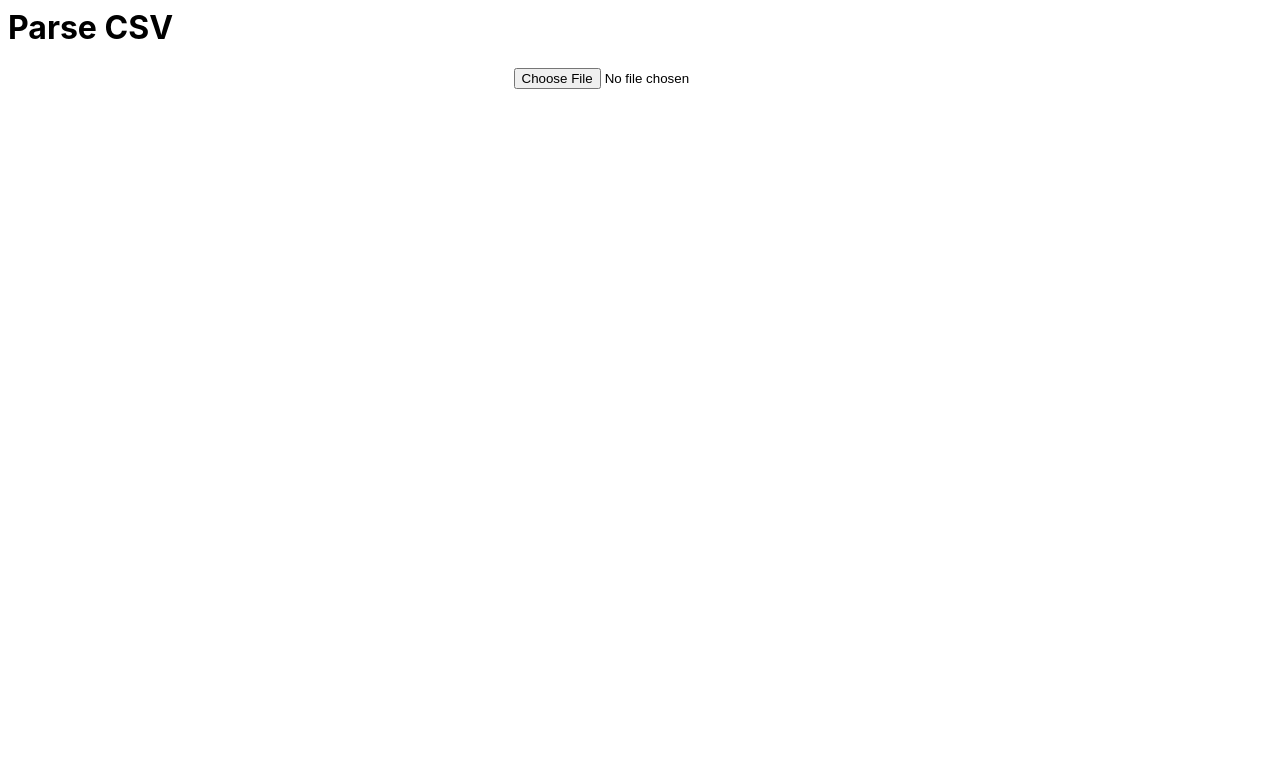
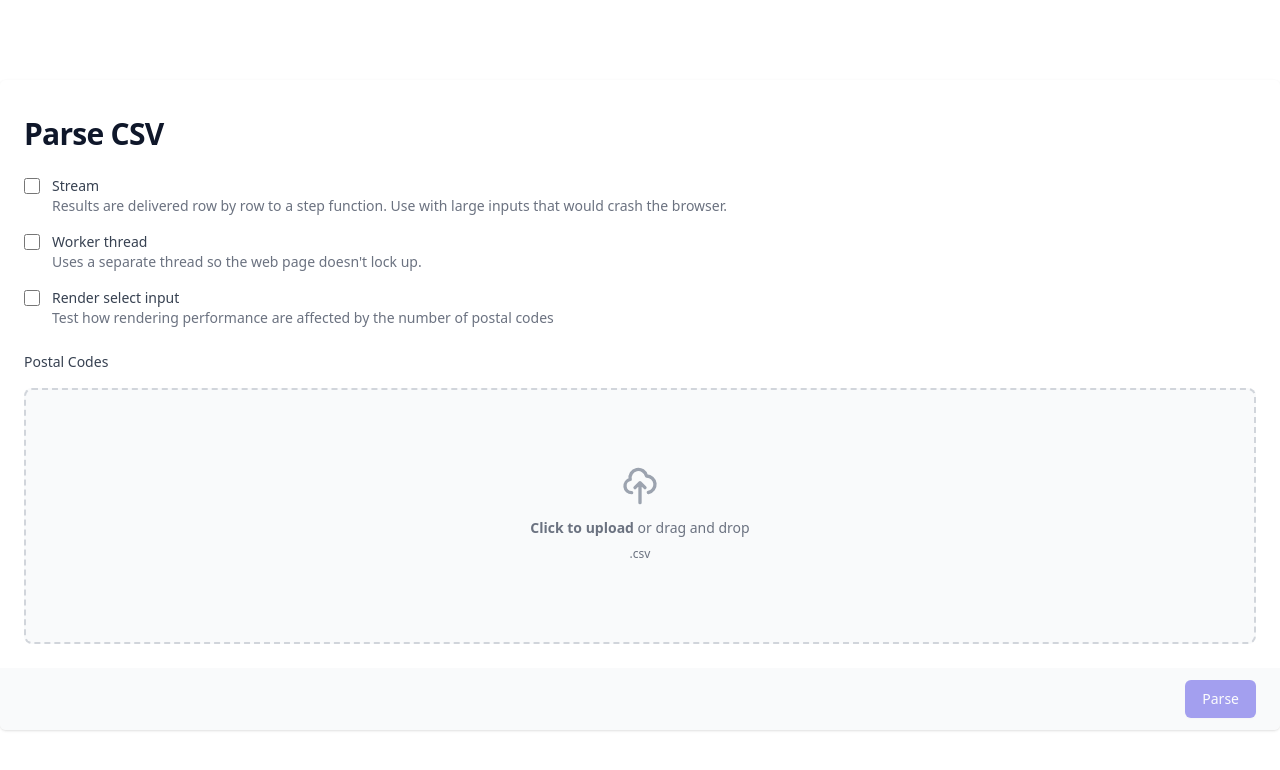
Before and after one commit to daon/react-parse-csv, a React (Create React App) app: page / in a window 1280 px wide. Shown: the top 770 px of the page. Built offline with nearby package versions, Linux system fonts and the light colour scheme.

Commit message:
2 files modified, 1 deleted

```diff
--- a/public/index.html
+++ b/public/index.html
@@ -1 +1,11 @@
-<div id="root"></div>
+<!DOCTYPE html>
+<html>
+  <head>
+    <meta charset="UTF-8" />
+    <meta name="viewport" content="width=device-width, initial-scale=1.0" />
+    <script src="https://cdn.tailwindcss.com"></script>
+  </head>
+  <body>
+    <div id="root"></div>
+  </body>
+</html>
--- a/src/App.js
+++ b/src/App.js
@@ -1,52 +1,270 @@
 import React from 'react';
-import './style.css';
 import { useState } from 'react';
 import Papa from 'papaparse';
 import Select from 'react-select';
+
+function now() {
+  return typeof window.performance !== 'undefined'
+    ? window.performance.now()
+    : 0;
+}
 
 export default function App() {
   const [error, setError] = useState(null);
   const [loading, setLoading] = useState(false);
   const [options, setOptions] = useState(null);
+  const [time, setTime] = useState(null);
+  const [stream, setStream] = useState(false);
+  const [worker, setWorker] = useState(false);
+  const [renderSelect, setRenderSelect] = useState(false);
+  const [dragActive, setDragActive] = useState(false);
+  const [file, setFile] = useState(null);
 
-  const handleFileUpload = (event) => {
+  const handleDrag = (event) => {
+    event.preventDefault();
+    if (event.type === 'dragenter' || event.type === 'dragover') {
+      setDragActive(true);
+    } else if (event.type === 'dragleave') {
+      setDragActive(false);
+    }
+  };
+
+  const handleDrop = (event) => {
+    event.preventDefault();
+    event.stopPropagation();
+    setDragActive(false);
+    if (
+      event.dataTransfer.files &&
+      event.dataTransfer.files[0] &&
+      event.dataTransfer.files[0].type === 'text/csv'
+    ) {
+      setFile(event.dataTransfer.files[0]);
+    }
+  };
+
+  const handleParse = (event) => {
+    event.preventDefault();
     setLoading(true);
+    setError(null);
+    setTime(null);
     setOptions(null);
-    const file = event.target.files[0];
+    let end = 0;
+    const start = now();
     Papa.parse(file, {
-      complete: (result) => {
-        if (result.error) {
-          setError(result.error);
-        } else {
+      error: (error, file) => {
+        end = now();
+        console.error('ERROR:', err, file);
+        setError(error);
+        setLoading(false);
+      },
+      complete: (results) => {
+        end = now();
         setError(null);
         setOptions(
-            result.data
-              .slice(1)
-              .map((row) => ({ value: row[0], label: row[0] }))
+          results.data.slice(1).map((row) => ({ value: row[0], label: row[0] }))
         );
-        }
+        setTime(end - start);
         setLoading(false);
       },
     });
   };
 
   return (
-    <div className="App">
-      <h1>Parse CSV</h1>
+    <div className="container mx-auto pt-20">
+      <div class="shadow sm:overflow-hidden sm:rounded-md">
+        <form onSubmit={handleParse}>
+          <div class="space-y-6 bg-white px-4 py-5 sm:p-6">
+            <h1 className="mt-3 text-3xl font-extrabold tracking-tight text-slate-900">
+              Parse CSV
+            </h1>
 
+            <div className="mt-4 space-y-4">
+              <div className="flex items-start">
+                <div className="flex h-5 items-center">
                   <input
+                    id="stream"
+                    name="stream"
+                    type="checkbox"
+                    value={stream}
+                    onChange={(event) => setStream(event.target.checked)}
+                    className="h-4 w-4 rounded border-gray-300 text-indigo-600 focus:ring-indigo-500"
+                  />
+                </div>
+                <div className="ml-3 text-sm">
+                  <label for="stream" className="font-medium text-gray-700">
+                    Stream
+                  </label>
+                  <p className="text-gray-500">
+                    Results are delivered row by row to a step function. Use
+                    with large inputs that would crash the browser.
+                  </p>
+                </div>
+              </div>
+              <div className="flex items-start">
+                <div className="flex h-5 items-center">
+                  <input
+                    id="worker"
+                    name="worker"
+                    type="checkbox"
+                    value={worker}
+                    onChange={(event) => setWorker(event.target.checked)}
+                    className="h-4 w-4 rounded border-gray-300 text-indigo-600 focus:ring-indigo-500"
+                  />
+                </div>
+                <div className="ml-3 text-sm">
+                  <label for="worker" className="font-medium text-gray-700">
+                    Worker thread
+                  </label>
+                  <p className="text-gray-500">
+                    Uses a separate thread so the web page doesn't lock up.
+                  </p>
+                </div>
+              </div>
+              <div className="flex items-start">
+                <div className="flex h-5 items-center">
+                  <input
+                    id="renderSelect"
+                    name="renderSelect"
+                    type="checkbox"
+                    value={renderSelect}
+                    onChange={(event) => setRenderSelect(event.target.checked)}
+                    className="h-4 w-4 rounded border-gray-300 text-indigo-600 focus:ring-indigo-500"
+                  />
+                </div>
+                <div className="ml-3 text-sm">
+                  <label
+                    for="renderSelect"
+                    className="font-medium text-gray-700"
+                  >
+                    Render select input
+                  </label>
+                  <p className="text-gray-500">
+                    Test how rendering performance are affected by the number of
+                    postal codes
+                  </p>
+                </div>
+              </div>
+            </div>
+            <div className="mt-4 space-y-4">
+              <div class="block text-sm font-medium text-gray-700">
+                Postal Codes
+              </div>
+              <div class="flex items-center justify-center w-full">
+                <label
+                  for="dropzone-file"
+                  class="flex flex-col items-center justify-center w-full h-64 border-2 border-gray-300 border-dashed rounded-lg cursor-pointer bg-gray-50 dark:hover:bg-bray-800 dark:bg-gray-700 hover:bg-gray-100 dark:border-gray-600 dark:hover:border-gray-500 dark:hover:bg-gray-600"
+                  draggable
+                  onDragEnter={handleDrag}
+                  onDragLeave={handleDrag}
+                  onDragOver={handleDrag}
+                  onDrop={handleDrop}
+                >
+                  {file && (
+                    <p className="mb-2 text-sm text-gray-500 dakr:text-gray-400 font-semibold">
+                      {file.name}
+                    </p>
+                  )}
+                  {!file && (
+                    <div class="flex flex-col items-center justify-center pt-5 pb-6">
+                      <svg
+                        aria-hidden="true"
+                        class="w-10 h-10 mb-3 text-gray-400"
+                        fill="none"
+                        stroke="currentColor"
+                        viewBox="0 0 24 24"
+                        xmlns="http://www.w3.org/2000/svg"
+                      >
+                        <path
+                          stroke-linecap="round"
+                          stroke-linejoin="round"
+                          stroke-width="2"
+                          d="M7 16a4 4 0 01-.88-7.903A5 5 0 1115.9 6L16 6a5 5 0 011 9.9M15 13l-3-3m0 0l-3 3m3-3v12"
+                        ></path>
+                      </svg>
+                      <p class="mb-2 text-sm text-gray-500 dark:text-gray-400">
+                        <span class="font-semibold">Click to upload</span> or
+                        drag and drop
+                      </p>
+                      <p class="text-xs text-gray-500 dark:text-gray-400">
+                        .csv
+                      </p>
+                    </div>
+                  )}
+                  <input
+                    id="dropzone-file"
                     type="file"
-        name="file"
-        accept=".csv"
-        style={{ display: 'block', margin: '10px auto' }}
-        onChange={handleFileUpload}
+                    class="hidden"
+                    onChange={(event) => setFile(event.target.files[0])}
+                    accept="text/csv"
                   />
+                </label>
+              </div>
+            </div>
+          </div>
+          <div class="bg-gray-50 px-4 py-3 text-right sm:px-6">
+            <button
+              disabled={!file}
+              type="submit"
+              class="inline-flex justify-center rounded-md border border-transparent bg-indigo-600 py-2 px-4 text-sm font-medium text-white shadow-sm hover:bg-indigo-700 focus:outline-none focus:ring-2 focus:ring-indigo-500 focus:ring-offset-2 disabled:opacity-50"
+            >
+              Parse
+            </button>
+          </div>
+        </form>
+      </div>
 
-      {loading && <div>loading...</div>}
-
+      {loading && (
+        <div class="mt-6 text-center">
+          <div role="status">
+            <svg
+              class="inline mr-2 w-8 h-8 text-gray-200 animate-spin dark:text-gray-600 fill-blue-600"
+              viewBox="0 0 100 101"
+              fill="none"
+              xmlns="http://www.w3.org/2000/svg"
+            >
+              <path
+                d="M100 50.5908C100 78.2051 77.6142 100.591 50 100.591C22.3858 100.591 0 78.2051 0 50.5908C0 22.9766 22.3858 0.59082 50 0.59082C77.6142 0.59082 100 22.9766 100 50.5908ZM9.08144 50.5908C9.08144 73.1895 27.4013 91.5094 50 91.5094C72.5987 91.5094 90.9186 73.1895 90.9186 50.5908C90.9186 27.9921 72.5987 9.67226 50 9.67226C27.4013 9.67226 9.08144 27.9921 9.08144 50.5908Z"
+                fill="currentColor"
+              />
+              <path
+                d="M93.9676 39.0409C96.393 38.4038 97.8624 35.9116 97.0079 33.5539C95.2932 28.8227 92.871 24.3692 89.8167 20.348C85.8452 15.1192 80.8826 10.7238 75.2124 7.41289C69.5422 4.10194 63.2754 1.94025 56.7698 1.05124C51.7666 0.367541 46.6976 0.446843 41.7345 1.27873C39.2613 1.69328 37.813 4.19778 38.4501 6.62326C39.0873 9.04874 41.5694 10.4717 44.0505 10.1071C47.8511 9.54855 51.7191 9.52689 55.5402 10.0491C60.8642 10.7766 65.9928 12.5457 70.6331 15.2552C75.2735 17.9648 79.3347 21.5619 82.5849 25.841C84.9175 28.9121 86.7997 32.2913 88.1811 35.8758C89.083 38.2158 91.5421 39.6781 93.9676 39.0409Z"
+                fill="currentFill"
+              />
+            </svg>
+            <span class="sr-only">Loading...</span>
+          </div>
+        </div>
+      )}
       {error && <div>{error}</div>}
 
-      {options && <Select defaultValue={options} isMulti options={options} />}
+      {time && (
+        <div className="mt-6">
+          <h2 className="text-2xl font-extrabold tracking-tight text-slate-900">
+            Stats
+          </h2>
+          <div className="mt-2">
+            <div class="shadow sm:overflow-hidden sm:rounded-md">
+              <div class="bg-white px-4 py-5 sm:p- sm:py-6">
+                <p className="text-sm font-semibold text-gray-400 dark:text-gray-200">
+                  Time
+                </p>
+                <h3 className="text-xl font-extrabold tracking-tight text-slate-900">
+                  {time} ms
+                </h3>
+              </div>
+            </div>
+          </div>
+        </div>
+      )}
+
+      {renderSelect && options && (
+        <Select
+          className="mt-4"
+          defaultValue={options}
+          isMulti
+          options={options}
+        />
+      )}
     </div>
   );
 }
--- a/src/style.css
+++ /dev/null
@@ -1,5 +0,0 @@
-h1,
-p {
-  font-family: -apple-system, BlinkMacSystemFont, 'Segoe UI', Roboto, Oxygen,
-    Ubuntu, Cantarell, 'Open Sans', 'Helvetica Neue', sans-serif;
-}
```
Lines whose indentation alone changed are shown as unchanged.
